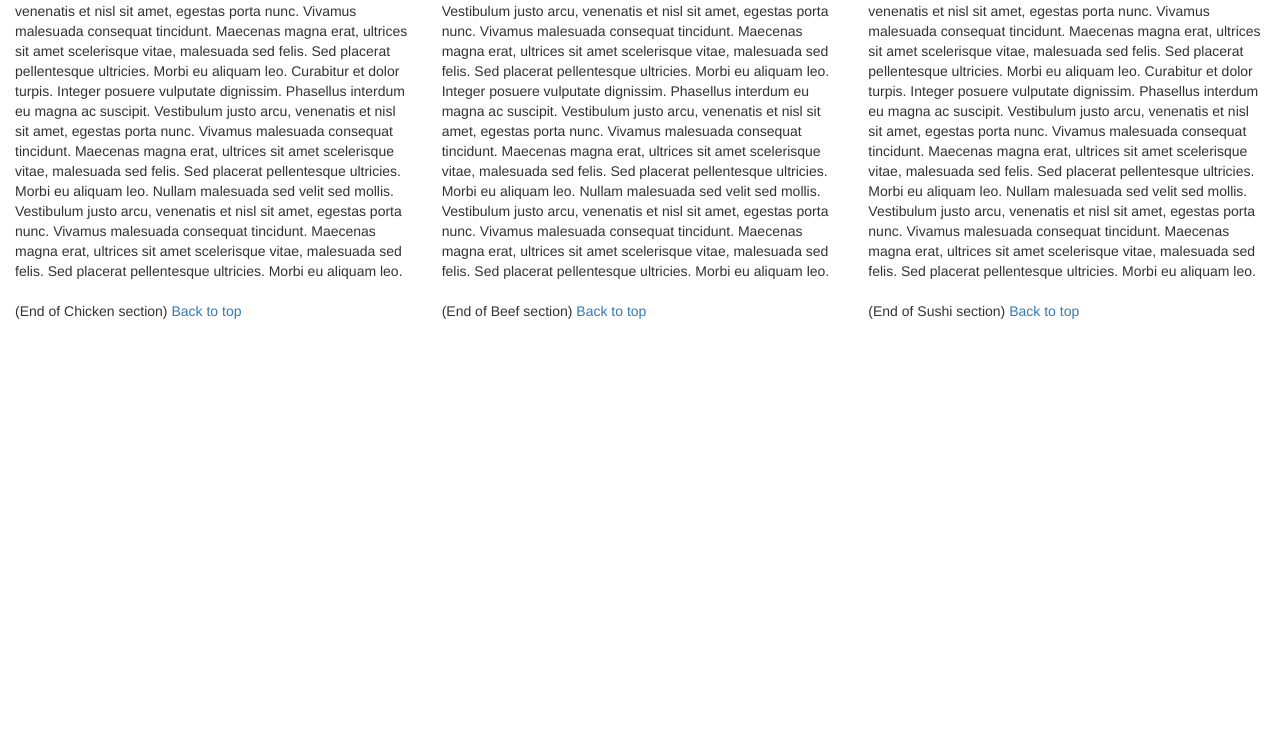
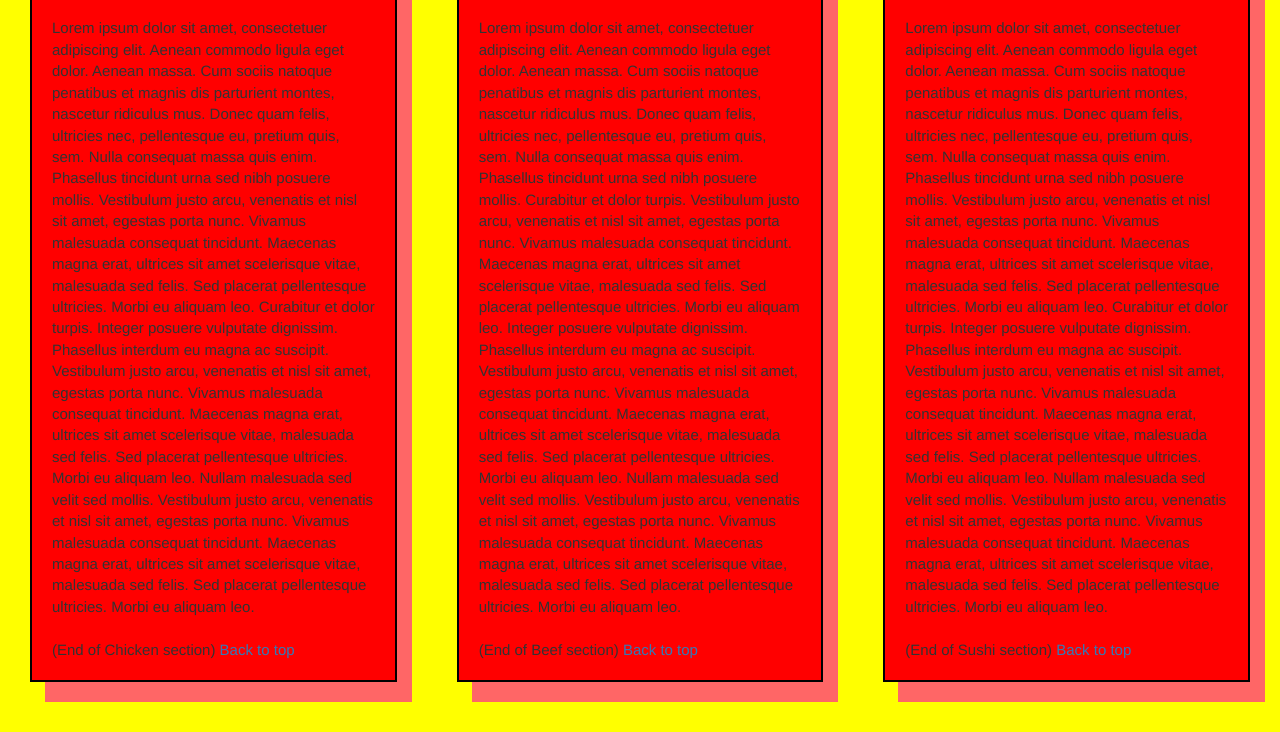
Before and after one commit to ThiKhanhVyNguyen/module3_solutions, a plain HTML site: page index.html in a window 1280 px wide. Shown: the part 311-1043 px from the top of the page. Before the commit the page ends 800 px from the top, so only its background shows below. Drawn offline with Linux system fonts and the light colour scheme; files that its build step writes are made by us from their sources.

Commit message:
Update index.html

```diff
--- a/index.html
+++ b/index.html
@@ -6,7 +6,7 @@
     <meta name="viewport" content="width=device-width, initial-scale=1">
     <title>David Chu's China Bistro</title>
     <link rel="stylesheet" href="css/bootstrap.min.css">
-    <link rel="stylesheet" type="text/css" href="css/styles.css">
+    <link rel="stylesheet" type="text/css" href="style.css" />
     <link rel="stylesheet" href="https://fonts.googleapis.com/icon?family=Material+Icons">
     <link rel="preconnect" href="https://fonts.googleapis.com">
     <link rel="preconnect" href="https://fonts.gstatic.com" crossorigin>
```
